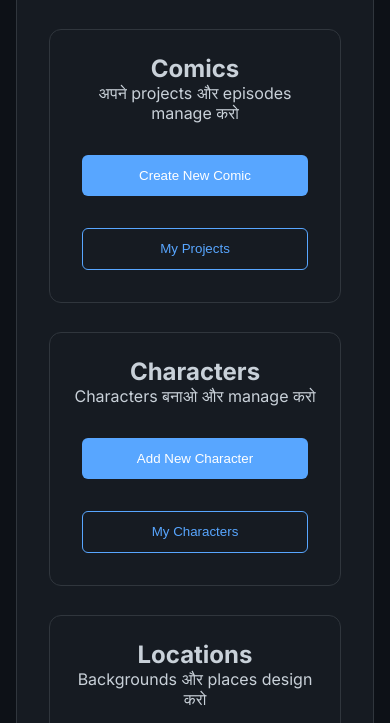
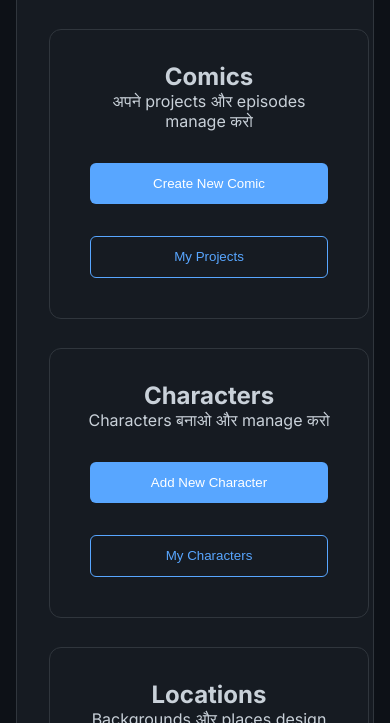
Before and after one commit to maxton480/comic-maker, a plain HTML site: page index.html in a window 390 px wide. Shown: the part 121-844 px from the top of the page. Drawn offline with Linux system fonts and the light colour scheme.

Commit message:
Remove media query and add navigation functionality
Removed media query styles and added navigation function.

```diff
--- a/css/layout.css
+++ b/css/layout.css
@@ -1,4 +1,6 @@
-@media (max-width: 768px) {
-  .category-grid { grid-template-columns: 1fr; }
-  .category-card { padding: 1.5rem; }
+function navigate(id) {
+  document.querySelectorAll('.section').forEach(s => s.classList.remove('active'));
+  document.getElementById(id).classList.add('active');
 }
+
+window.addEventListener('load', () => navigate('home'));
```
